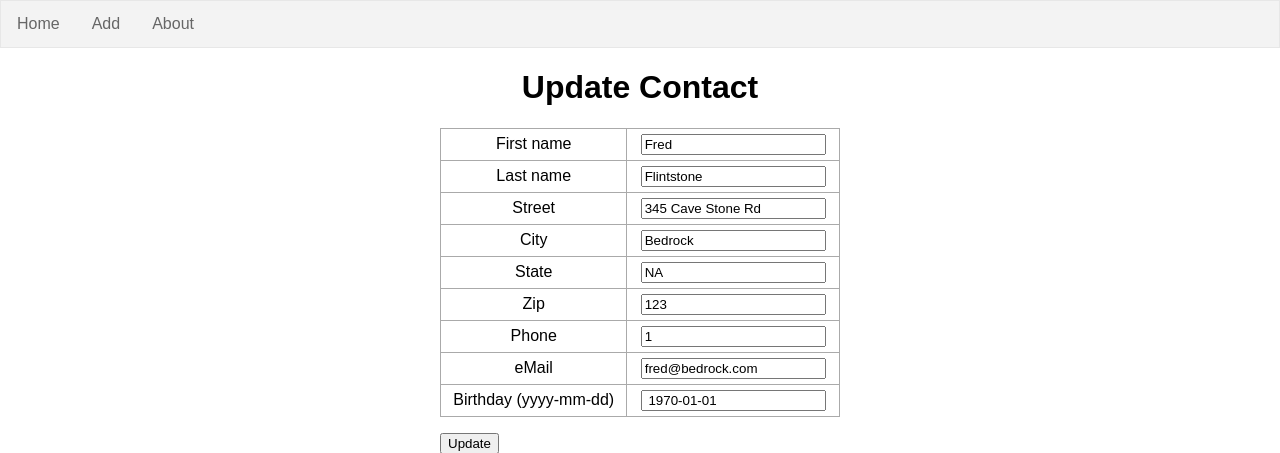
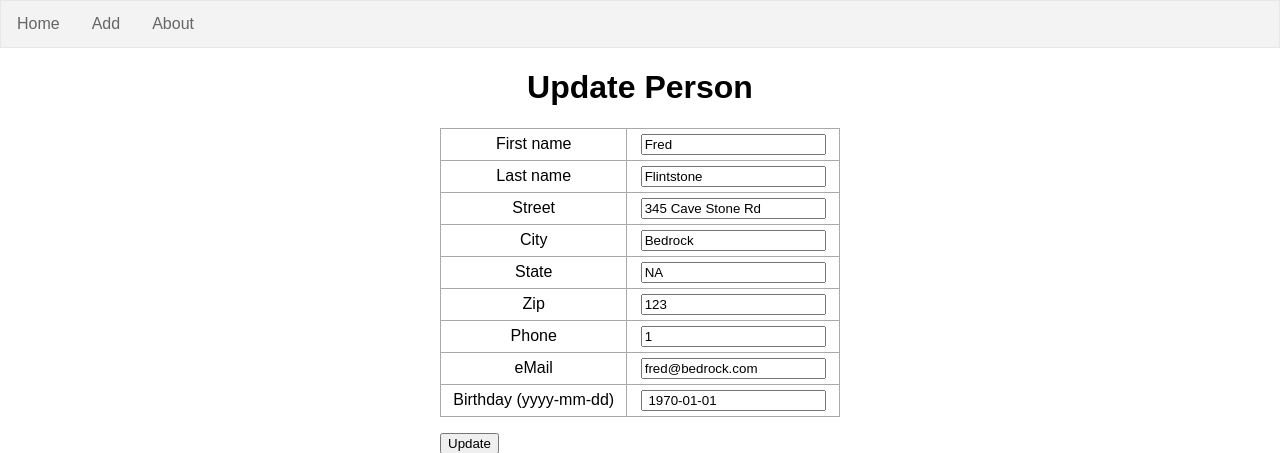
Before and after one commit to jshea/Person, a Flask app: page /update/1 in a window 1280 px wide. Shown: the top 453 px of the page. Run offline with Flask 2, Linux system fonts and the light colour scheme; data comes from the database, SQL or seed files in the repository.

Commit message:
Change "contact" to "person" - Standardize to be comparable to the Node version.

```diff
--- /dev/null
+++ b/app.py
@@ -0,0 +1,242 @@
+from flask import Flask, render_template, url_for, request, redirect, jsonify # Some will be used for form processing
+from flask_sqlalchemy import SQLAlchemy
+from flask_marshmallow import Marshmallow, fields
+from datetime import datetime
+
+app = Flask(__name__)
+app.config['SQLALCHEMY_TRACK_MODIFICATIONS'] = False            # Turn off SQLAlchemy high overhead warning
+app.config['SQLALCHEMY_DATABASE_URI'] = 'sqlite:///person.db' # Three slashes indicates a relative path
+
+# Order matters (per https://flask-marshmallow.readthedocs.io/)
+db = SQLAlchemy(app)    # 1st
+ma = Marshmallow(app)   # 2nd
+
+class Person(db.Model):
+    id        = db.Column(db.Integer, primary_key=True)
+    firstName = db.Column(db.String(100), nullable=False)
+    lastName  = db.Column(db.String(100), nullable=False)
+    street    = db.Column(db.String(100))
+    city      = db.Column(db.String(100))
+    state     = db.Column(db.String(2))
+    zip       = db.Column(db.String(5))
+    phone     = db.Column(db.String(10))
+    email     = db.Column(db.String(100))
+    birthday  = db.Column(db.DateTime)
+
+    def __repr__(self):
+        return  '<Person "firstName": "%s", "lastName": "%s" >' % (self.firstName, self.lastName)
+
+# Marshmallow serialization
+# https://github.com/marshmallow-code/flask-marshmallow
+class PersonSchema(ma.ModelSchema):
+    class Meta:
+        # Fields to expose
+        model = Person
+
+person_schema  = PersonSchema()
+people_schema = PersonSchema(many=True)
+
+
+"""
+Form API - Supports builtin web interface
+"""
+
+# Get all data
+@app.route('/', methods=['GET'])
+def get_all():
+    all_data = Person.query.order_by(Person.lastName, Person.firstName).all()
+    return render_template('index.html', person=all_data)
+
+
+# Get one person by id
+@app.route('/person/<string:id>')
+def get_person(id):
+    person = Person.query.get(id)   # Select by primary key
+    return render_template('view.html', person=person)
+
+
+# Add a person
+# TODO - Validate birthday is a valid mm/dd/yyyy or is blank. Return error message otherwise.
+@app.route('/person', methods=['GET', 'POST'])
+def add():
+    if request.method == 'GET':
+        return render_template('add.html')
+    else:
+        person = Person()
+        person.firstName = request.form['firstName']
+        person.lastName  = request.form['lastName']
+        person.street    = request.form['street']
+        person.city      = request.form['city']
+        person.state     = request.form['state']
+        person.zip       = request.form['zip']
+        person.phone     = request.form['phone']
+        person.email     = request.form['email']
+        if request.form['birthday'].strip():
+            person.birthday = datetime.fromisoformat(request.form['birthday'].strip())
+
+        try:
+            db.session.add(person)
+            db.session.commit()
+            return redirect('/')
+        except:
+            return 'There was an issue adding your person'
+
+
+# Update a person
+@app.route('/update/<string:id>', methods=['GET', 'POST'])
+def update(id):
+    person = Person.query.get_or_404(id)    # Select by primary key
+
+    if request.method == 'GET':
+        return render_template('update.html', person=person)
+    else:
+        person.firstName = request.form['firstName']
+        person.lastName  = request.form['lastName']
+        person.street    = request.form['street']
+        person.city      = request.form['city']
+        person.state     = request.form['state']
+        person.zip       = request.form['zip']
+        person.phone     = request.form['phone']
+        person.email     = request.form['email']
+        if request.form['birthday'].strip():
+            person.birthday = datetime.fromisoformat(request.form['birthday'].strip())
+
+        try:
+            db.session.commit()
+            return redirect('/')
+        except:
+            return 'There was an issue adding your person'
+
+
+# Delete a person - Note different URL than REST API
+@app.route('/delete/<string:id>')
+def delete(id):
+    person = Person.query.get_or_404(id)    # Select by primary key
+    try:
+        db.session.delete(person)
+        db.session.commit()
+        return redirect('/')
+    except:
+        return 'There was an issue deleting that person'
+
+
+# About
+@app.route('/about', methods=['GET'])
+def about_form():
+    return render_template('about.html')
+
+
+"""
+REST API - Supports the generic REST interface
+"""
+
+# Get all data
+@app.route('/api/all/', methods=['GET'])
+def rest_get_all():
+    all_data = Person.query.order_by(Person.lastName, Person.firstName).all()
+    return jsonify(people_schema.dump(all_data))
+
+
+# Get a person
+@app.route('/api/person/<string:id>')
+def rest_get_person(id):
+    person = Person.query.get_or_404(id)    # Select by primary key
+    return person_schema.dump(person)
+
+
+# Add a person
+@app.route('/api/person', methods=['POST'])
+def rest_add():
+    request_data = request.get_json()
+
+    person = Person()
+    person.firstName = request_data['firstName']
+    person.lastName  = request_data['lastName']
+    person.street    = request_data['street']
+    person.city      = request_data['city']
+    person.state     = request_data['state']
+    person.zip       = request_data['zip']
+    person.phone     = request_data['phone']
+    person.email     = request_data['email']
+    person.birthday  = datetime.fromisoformat(request_data['birthday'])
+
+    try:
+        db.session.add(person)
+        db.session.commit()
+
+        # id was created on commit(). It's also populated back to our person object!
+        new_id = person.id
+        added_person = Person.query.get_or_404(new_id)
+        return person_schema.dump(added_person)
+    except:
+        return 'There was an issue adding your person'
+
+
+# Update a person
+@app.route('/api/person', methods=['PUT'])
+def rest_update():
+    request_data = request.get_json()         # Get data sent to us
+    id = request_data['id']
+    person = Person.query.get_or_404(id)    # Get current data from the db by primary key
+
+    person.firstName = request_data['firstName']
+    person.lastName  = request_data['lastName']
+    person.street    = request_data['street']
+    person.city      = request_data['city']
+    person.state     = request_data['state']
+    person.zip       = request_data['zip']
+    person.phone     = request_data['phone']
+    person.email     = request_data['email']
+    person.birthday  = datetime.fromisoformat(request_data['birthday'])
+
+    try:
+        db.session.commit()
+
+        updated_person = Person.query.get_or_404(id)
+        return person_schema.dump(updated_person)
+    except:
+        return 'There was an issue adding your person'
+
+
+# Delete a person
+@app.route('/api/person/<string:id>', methods=['DELETE'])
+def rest_delete(id):
+    person = Person.query.get_or_404(id)    # Select by primary key
+    try:
+        db.session.delete(person)
+        db.session.commit()
+        return ('', 204)
+    except:
+        return 'There was an issue deleting person ' + id
+
+
+# Reload/Reinitialize data
+@app.route('/api/person/initialize', methods=['POST'])
+def rest_initialize():
+    try:
+        # Delete all data from the 'Person' table
+        db.session.query(Person).delete()
+        db.session.commit()
+        # Reset rowid for the 'Person' table. This way we know the ids for test access to the data.
+        db.engine.execute("reindex 'Person'")
+        db.session.commit()
+
+        fred =   Person(firstName='Fred',  lastName='Flintstone', street='345 Cave Stone Rd', city='Bedrock', state='NA', zip='123', phone='1', email='fred@bedrock.com',   birthday=datetime.fromisoformat('1970-01-01'))
+        wilma =  Person(firstName='Wilma', lastName='Flintstone', street='345 Cave Stone Rd', city='Bedrock', state='NA', zip='123', phone='1', email='wilma@bedrock.com',  birthday=datetime.fromisoformat('1970-02-01'))
+        barney = Person(firstName='Barney',lastName='Rubble',     street='123 Granite St',    city='Bedrock', state='NA', zip='123', phone='2', email='barney@bedrock.com', birthday=datetime.fromisoformat('1970-03-01'))
+        betty =  Person(firstName='Betty', lastName='Rubble',     street='123 Granite St',    city='Bedrock', state='NA', zip='123', phone='2', email='betty@bedrock.com',  birthday=datetime.fromisoformat('1970-04-01'))
+
+        db.session.add(fred)
+        db.session.add(wilma)
+        db.session.add(barney)
+        db.session.add(betty)
+        db.session.commit()
+
+        all_data = Person.query.order_by(Person.lastName, Person.firstName).all()
+        return jsonify(people_schema.dump(all_data))
+    except Exception as e:
+        return 'There was an issue initializing the data store ' + str(e)
+
+# When run from the commandline, launch a local server. This is for development only!
+if __name__ == "__main__":
+    app.run(debug=True)
--- a/templates/about.html
+++ b/templates/about.html
@@ -1,17 +1,17 @@
 {% extends 'base.html' %}
 
 {% block head %}
-<title>About Contacts</title>
+<title>About Persons</title>
 {% endblock %}
 
 {% block body %}
 <ul>
   <li><a href="/">Home</a></li>
-  <li><a href="/contact">Add</a></li>
+  <li><a href="/person">Add</a></li>
   <li><a href="/about" class="active"></a>About</a></li>
 </ul>
 
 <div class="content">
-  This is a learning example web application using Python, Flask, SQLAlchemy, Marshmallow and a few other new friends. Gory details available in the [GitHub](https://github.com/jshea/Contacts) repo.
+  This is a learning example web application using Python, Flask, SQLAlchemy, Marshmallow and a few other new friends. Gory details available in the [GitHub](https://github.com/jshea/Persons) repo.
 </div>
 {% endblock %}
--- a/templates/update.html
+++ b/templates/update.html
@@ -1,57 +1,57 @@
 {% extends 'base.html' %}
 
 {% block head %}
-<title>Update Contact</title>
+<title>Update Person</title>
 {% endblock %}
 
 {% block body %}
 <ul>
     <li><a href="/">Home</a></li>
-    <li><a href="/contact">Add</a></li>
+    <li><a href="/person">Add</a></li>
     <li><a href="/about">About</a></li>
 </ul>
 
 <div class="content">
-  <h1 style="text-align: center">Update Contact</h1>
+  <h1 style="text-align: center">Update Person</h1>
 
   <div class="form">
-    <form action="/update/{{contact.id}}" method="POST">
+    <form action="/update/{{person.id}}" method="POST">
       <table style="border:none">
         <tr>
           <td>First name</td>
-          <td><input type="text" name="firstName" id="firstName" value="{{contact.firstName}}"></td>
+          <td><input type="text" name="firstName" id="firstName" value="{{person.firstName}}"></td>
         </tr>
         <tr>
           <td>Last name</td>
-          <td><input type="text" name="lastName" id="lastName" value="{{contact.lastName}}"></td>
+          <td><input type="text" name="lastName" id="lastName" value="{{person.lastName}}"></td>
         </tr>
         <tr>
           <td>Street</td>
-          <td><input type="text" name="street" id="street" value="{{contact.street}}"></td>
+          <td><input type="text" name="street" id="street" value="{{person.street}}"></td>
         </tr>
         <tr>
           <td>City</td>
-          <td><input type="text" name="city" id="city" value="{{contact.city}}"></td>
+          <td><input type="text" name="city" id="city" value="{{person.city}}"></td>
         </tr>
         <tr>
           <td>State</td>
-          <td><input type="text" name="state" id="state" value="{{contact.state}}"></td>
+          <td><input type="text" name="state" id="state" value="{{person.state}}"></td>
         </tr>
         <tr>
           <td>Zip</td>
-          <td><input type="text" name="zip" id="zip" value="{{contact.zip}}"></td>
+          <td><input type="text" name="zip" id="zip" value="{{person.zip}}"></td>
         </tr>
         <tr>
           <td>Phone</td>
-          <td><input type="text" name="phone" id="phone" value="{{contact.phone}}"></td>
+          <td><input type="text" name="phone" id="phone" value="{{person.phone}}"></td>
         </tr>
         <tr>
           <td>eMail</td>
-          <td><input type="text" name="email" id="email" value="{{contact.email}}"></td>
+          <td><input type="text" name="email" id="email" value="{{person.email}}"></td>
         </tr>
         <tr>
           <td>Birthday (yyyy-mm-dd)</td>
-          <td><input type="text" name="birthday" id="birthday" value="{% if contact.birthday is none %} xxx {% else %} {{contact.birthday.strftime('%Y-%m-%d')}} {% endif %}"></td>
+          <td><input type="text" name="birthday" id="birthday" value="{% if person.birthday is none %} xxx {% else %} {{person.birthday.strftime('%Y-%m-%d')}} {% endif %}"></td>
         </tr>
       </table>
       <p></p>
```
Also changed, not shown: contacts.py (deleted, +0 -242 lines), deployment.md (+6 -6 lines), templates/add.html (+4 -4 lines), templates/index.html (+10 -10 lines), templates/view.html (+11 -11 lines), README.md, contacts.db (deleted), person.db (added), 1 other file.
